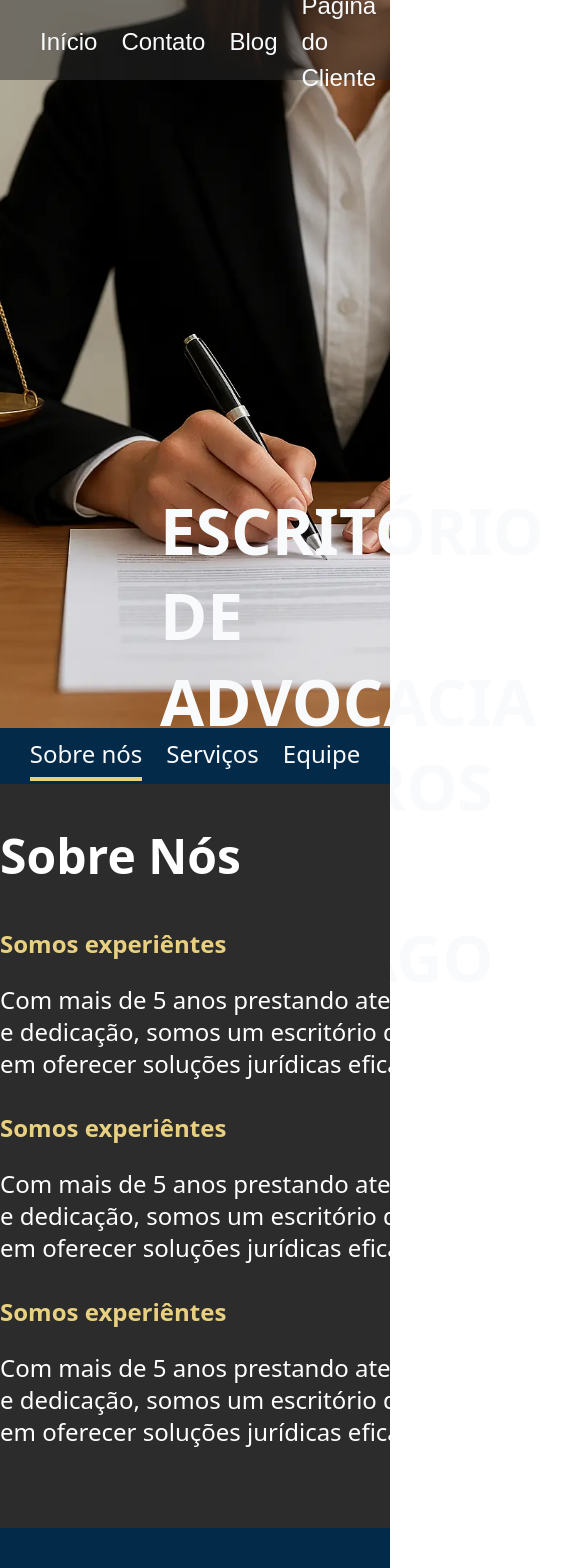
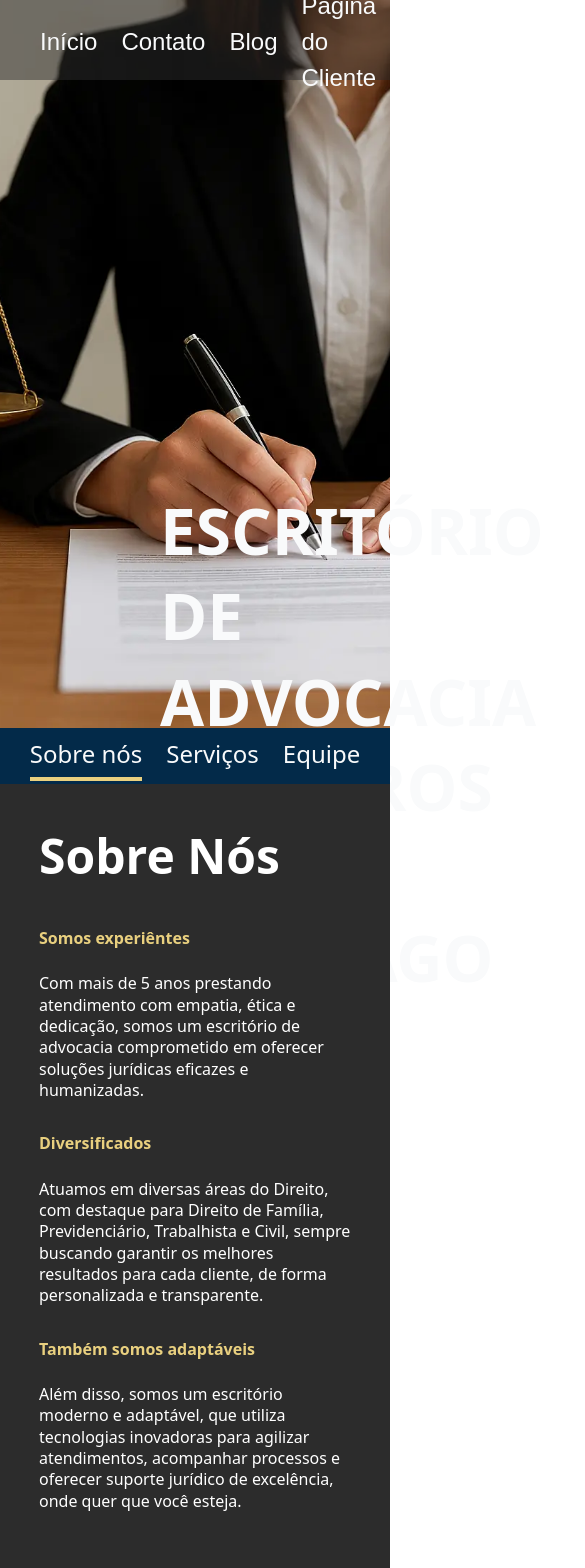
Before and after one commit to DavidSheltonSF/corporate-lawyer-website, a Next.js app: page / in a window 390 px wide. Shown: the top 1568 px of the page, 585 px wide, since content can reach past the window. Built offline with nearby package versions, Linux system fonts and the light colour scheme.

Commit message:
refactor(Home page): make 'Sobre Nós' section compatible with small screens and fix the information inside

```diff
--- a/app/page.tsx
+++ b/app/page.tsx
@@ -47,9 +47,14 @@ export default function Home() {
             selectedSection={selectedSection}
             setSelectedSection={setSelectedSection}
           />
-          <div className="flex justify-center items-center w-full h-full">
-            <DynamicSection index={0} title="Sobre Nós" selectedSection={selectedSection}>
-              <div className="flex flex-col gap-[32px] w-[736px]">
+          <div className="flex justify-center items-center w-[80%] h-full">
+            <DynamicSection
+              index={0}
+              title="Sobre Nós"
+              selectedSection={selectedSection}
+              additionalStyle="text-[1rem] min-lg:text-[2em]"
+            >
+              <div className="flex flex-col gap-[32px] w-full">
                 <div className="flex flex-col gap-[24px]">
                   <h3 className="text-color-secondary font-bold">Somos experiêntes</h3>
                   <p>
@@ -59,19 +64,19 @@ export default function Home() {
                   </p>
                 </div>
                 <div className="flex flex-col gap-[24px]">
-                  <h3 className="text-color-secondary font-bold">Somos experiêntes</h3>
+                  <h3 className="text-color-secondary font-bold">Diversificados</h3>
                   <p>
-                    Com mais de 5 anos prestando atendimento com empatia, ética e dedicação, somos
-                    um escritório de advocacia comprometido em oferecer soluções jurídicas eficazes
-                    e humanizadas.
+                    Atuamos em diversas áreas do Direito, com destaque para Direito de Família,
+                    Previdenciário, Trabalhista e Civil, sempre buscando garantir os melhores
+                    resultados para cada cliente, de forma personalizada e transparente.
                   </p>
                 </div>
                 <div className="flex flex-col gap-[24px]">
-                  <h3 className="text-color-secondary font-bold">Somos experiêntes</h3>
+                  <h3 className="text-color-secondary font-bold">Também somos adaptáveis</h3>
                   <p>
-                    Com mais de 5 anos prestando atendimento com empatia, ética e dedicação, somos
-                    um escritório de advocacia comprometido em oferecer soluções jurídicas eficazes
-                    e humanizadas.
+                    Além disso, somos um escritório moderno e adaptável, que utiliza tecnologias
+                    inovadoras para agilizar atendimentos, acompanhar processos e oferecer suporte
+                    jurídico de excelência, onde quer que você esteja.
                   </p>
                 </div>
               </div>
```
